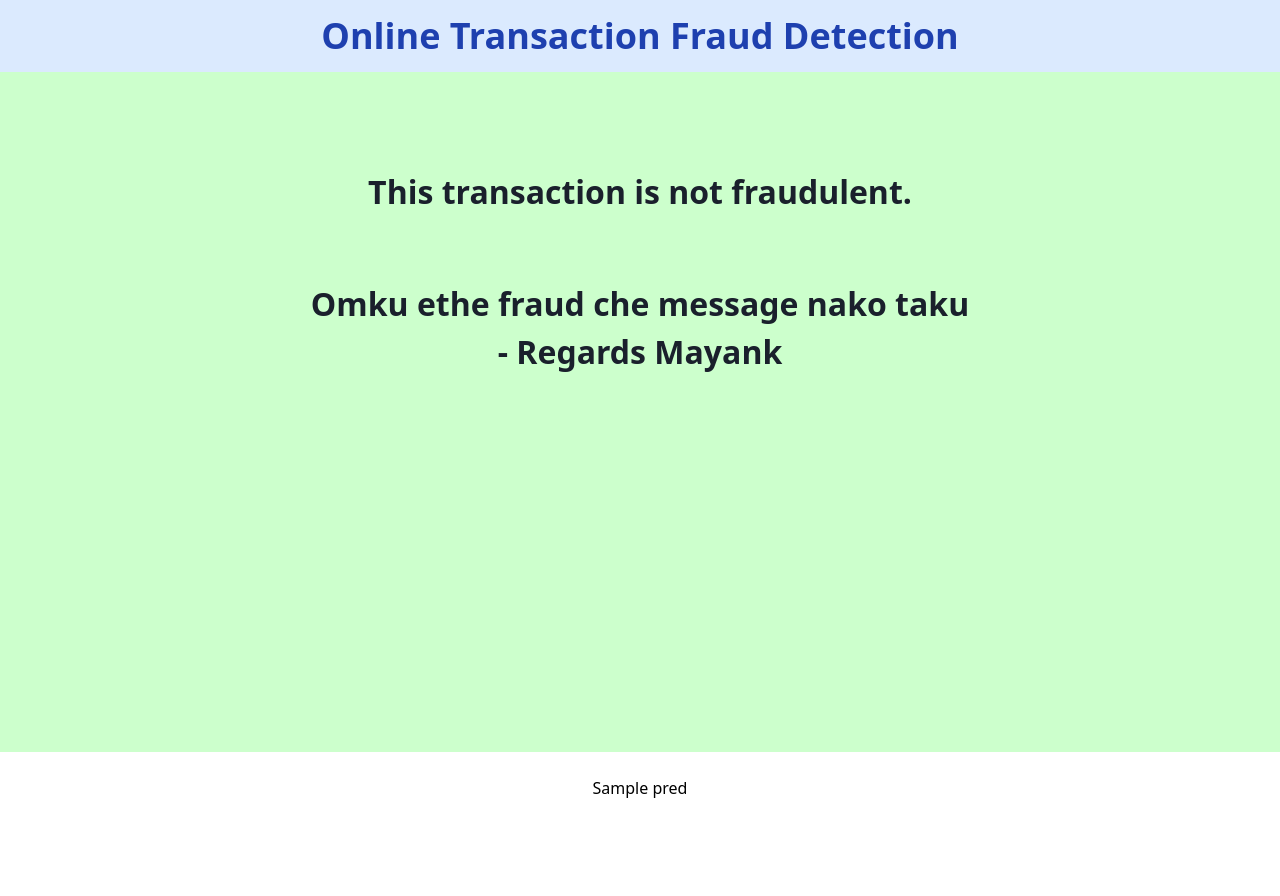
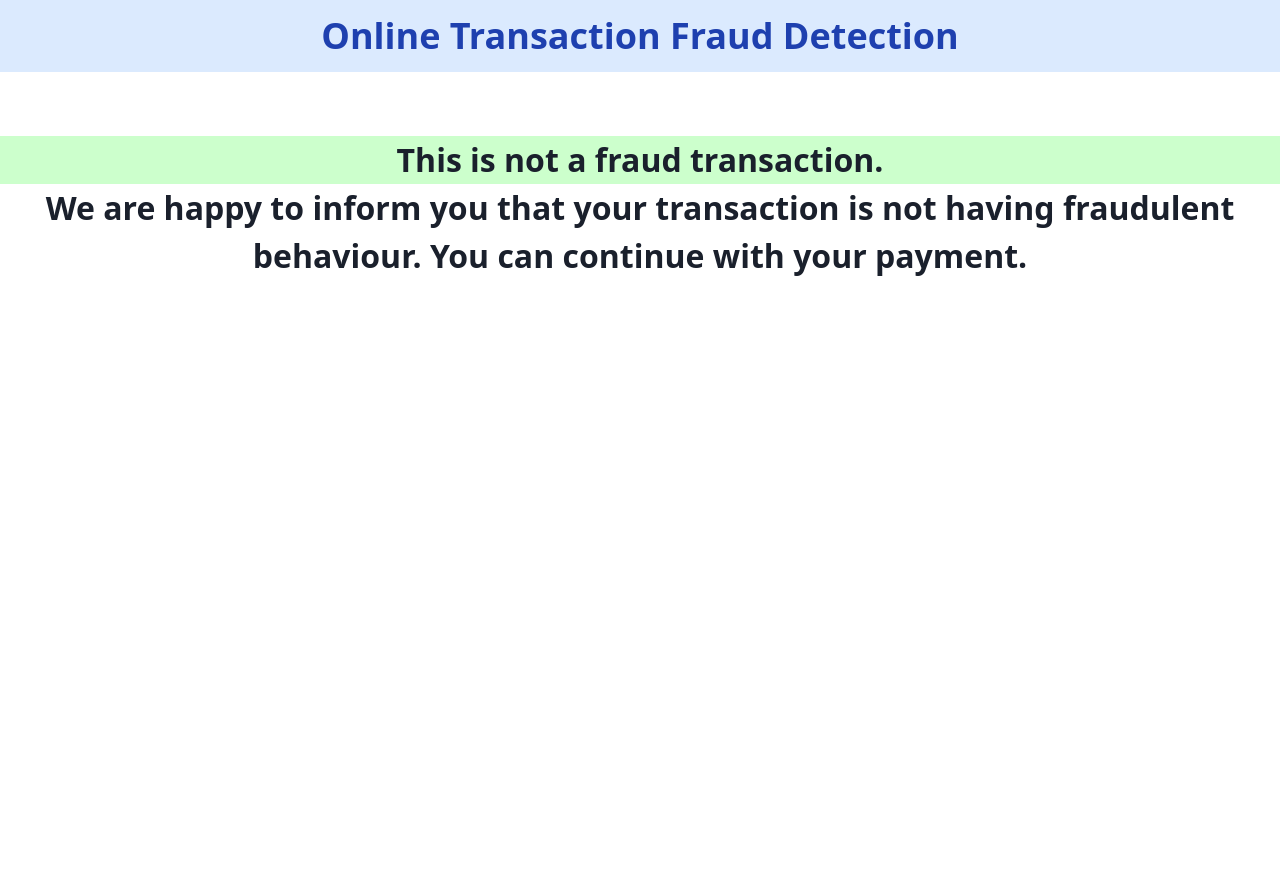
Before and after one commit to Omkar2509/Online-Payment-Fraud-Detection-System, a Flask app: template online fraud detection/templates/result.html in a window 1280 px wide. After the commit the page ends 276 px from the top, so only its background shows below. Run offline with Flask 3, Linux system fonts and the light colour scheme; the template is opened without the code that fills it: most values are stand-ins (such as "Sample title", 1, 10 or a date in 2020); parts of the project's set-up code (start-up, migrations or seed data) failed here and were passed over.

Commit message:
Add files via upload

```diff
--- a/online fraud detection/app.py
+++ b/online fraud detection/app.py
@@ -22,9 +22,9 @@ def predict():
     output=prediction[0]
 
     if output== "Fraud":
-        return render_template('result.html',pred='this is fraud transaction.')
+        return render_template('result.html',pred='Fraud')
     else:
-        return render_template('result.html', pred='this is not fraud transaction.')
+        return render_template('result.html', pred='Not Fraud')
 
 
 if __name__ == '__main__':
--- a/online fraud detection/templates/result.html
+++ b/online fraud detection/templates/result.html
@@ -43,40 +43,34 @@
       }
     </style>
     <script>
-      document.addEventListener("DOMContentLoaded", function () {
-        const resultElement = document.getElementById("result");
-        const resultContainerElement = document.getElementById(
-          "result-container-id"
-        );
-
-        const urlParams = new URLSearchParams(window.location.search);
-        const isFraud = urlParams.get("isFraud");
-
-        if (isFraud === "true") {
-          resultElement.innerHTML = `
-            <h1 class="result-title">This transaction is flagged as fraudulent.</h1>
-            <p class="result-message">Omku ethe fraud che message tak </br> - Regards Mayank</p>
-          `;
-          resultContainerElement.classList.add("fraud");
-        } else {
-          resultElement.innerHTML = `
-            <h1 class="result-title">This transaction is not fraudulent.</h1>
-            <p class="result-message">Omku ethe fraud che message nako taku </br> - Regards Mayank</p>
-          `;
-          resultElement.classList.add("valid");
-        }
-      });
+      document.addEventListener("DOMContentLoaded", function () {});
     </script>
   </head>
   <body>
     <div class="result-container w-full h-screen" id="result-container-id">
-      <h1 class="text-4xl w-full font-bold py-4 text-center text-blue-800 bg-blue-100">
+      <h1
+        class="text-4xl w-full font-bold py-4 text-center text-blue-800 bg-blue-100"
+      >
         Online Transaction Fraud Detection
-
       </h1>
-      <div class="result-message pt-16" id="result"></div>
-      <h1><br>
-        {{pred}}<br></h1>
+      <div class="result-message h-screen pt-16" id="result">
+        {% if pred %} {% if pred == 'Fraud' %}
+        <p class="fraud">This is a fraud transaction.</p>
+        <p>
+          We regret to inform you that your recent transaction has been deemed
+          invalid. After careful analysis and evaluation, our system has
+          determined that the transaction does not meet the necessary criteria
+          for validation. This decision is based on various factors, including
+          but not limited to transaction details, security protocols, and
+          established patterns of fraudulent or suspicious activities.
+        </p>
+        {% else %}
+        <p class="valid">This is not a fraud transaction.</p>
+        <p>We are happy to inform you that your transaction is not having fraudulent
+          behaviour. You can continue with your payment.
+        </p>
+        {% endif %} {% endif %}
+      </div>
     </div>
   </body>
 </html>
```
Also changed, not shown: online fraud detection/templates/index.html (+4 -4 lines).
